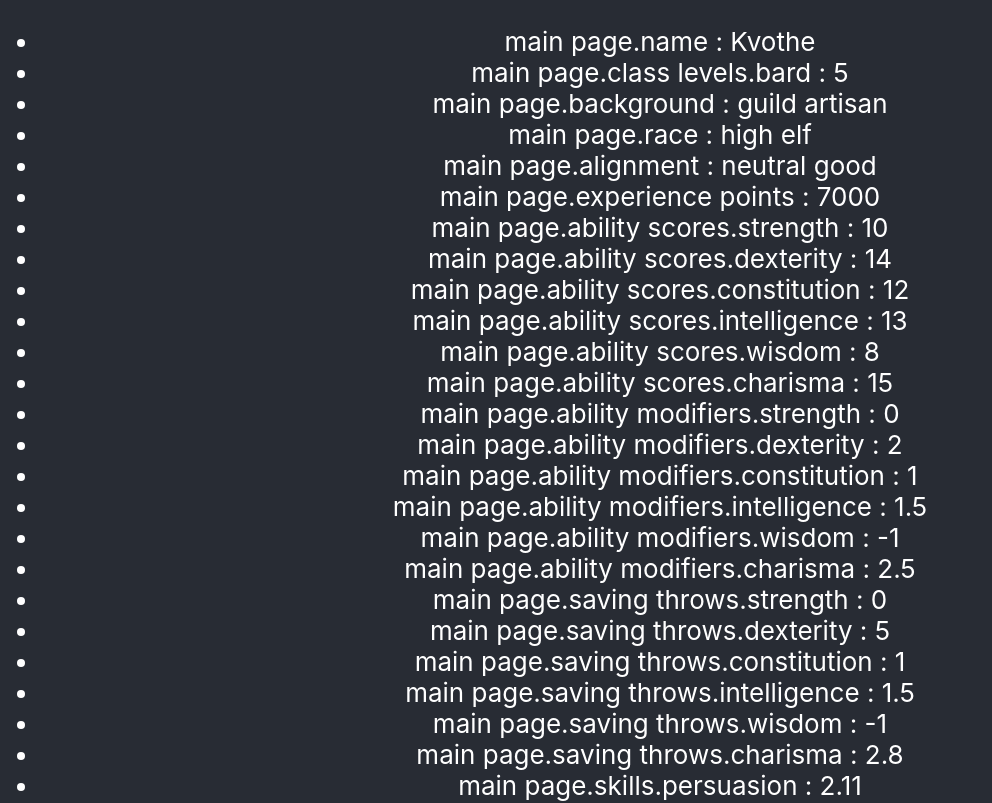
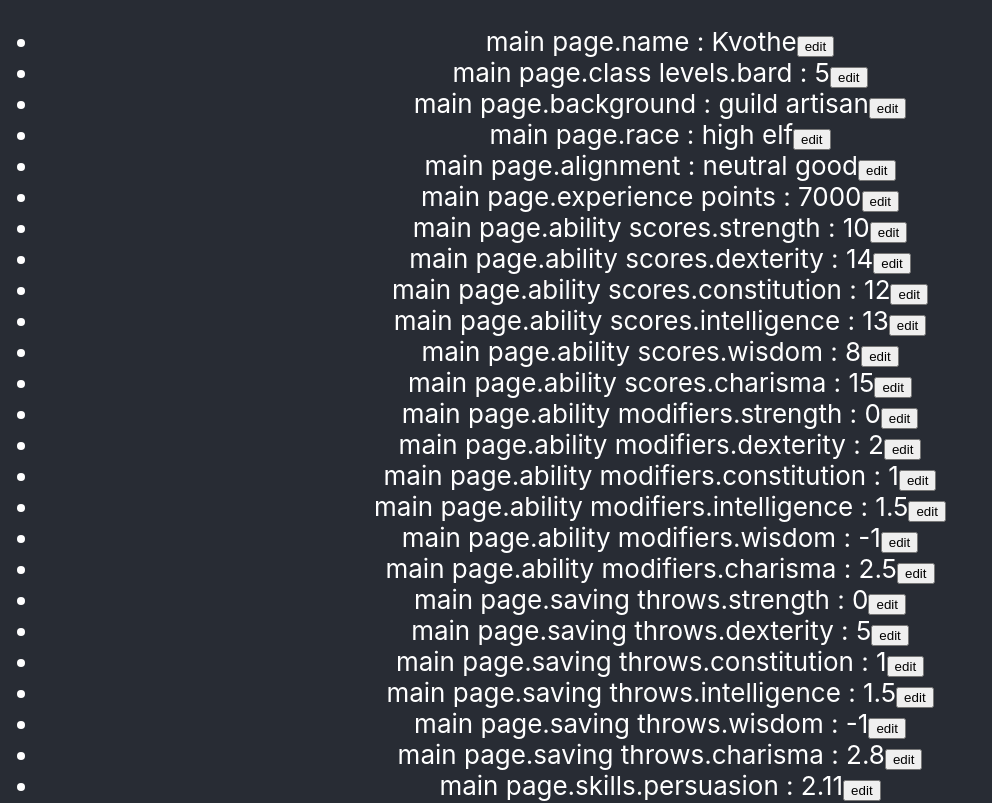
Before and after one commit to WrittenWoods/cobble, a React (Create React App) app: page / in a window 1280 px wide. Shown: the top 803 px of the page, without its empty margins (0-992 px from the left). Built offline with nearby package versions, Linux system fonts and the light colour scheme.

Commit message:
Added arrayEqual helper method, added ability to edit and save blocks to app state

```diff
--- a/src/App.tsx
+++ b/src/App.tsx
@@ -9,12 +9,14 @@ import Sheet from "./Sheet";
 function App() {
 
   const [loadedSheet, setLoadedSheet] = useState(oneDimensionalSheet(starterSheetData))
+  const [text, setText] = useState("hewwo")
 
   return (
     <div className="App">
       <header className="App-header">
         <Sheet
-          sheetData={loadedSheet}
+          loadedSheet={loadedSheet}
+          setLoadedSheet={setLoadedSheet}
         />
       </header>
     </div>
--- a/src/Block.tsx
+++ b/src/Block.tsx
@@ -1,15 +1,49 @@
-import React, { useState } from 'react';
+import React, { useState, useEffect } from 'react';
 import { SearchBlock } from "./helpers/interfaces";
 import { parseContent } from "./helpers/parseContent"
+import { arrayEquals } from "./helpers/arrayEquals"
 
 // Component that represents individual blocks in a character sheet
 // including blocks that may contain other blocks
 
 export default function Block (props) {
+  const [editMode, toggleEditMode] = useState(false)
+  const [content, setContent] = useState(props.content)
+  const [text, setText] = useState(props.content)
+
+  function updateSheet(block) {
+    let arr = [...props.loadedSheet]
+    let newBlock = true
+
+    for (let i = 0; i < arr.length; i++) {
+      if (arrayEquals(arr[i].titlePath, block.titlePath)) {
+        newBlock = false
+        arr[i] = block
+      }
+    }
+
+    if (newBlock) { arr.push(block) }
+
+    props.setLoadedSheet(arr)
+  }
+
+  useEffect(() => {
+    updateSheet({ titlePath: props.titlePath, content: content })
+  }, [content])
 
   // TSX return for the component
 
   return (
-    <li>{props.titlePath.join(".") + " : " + parseContent(props.content, props.sheetData)}</li>
+    <li>
+      <span>
+        {editMode ?
+          <textarea value={text} onChange={(e) => setText(e.target.value)} />
+          : props.titlePath.join(".") + " : " + parseContent(content, props.loadedSheet)
+        }
+      </span>
+      <button onClick={() => { setContent(text); toggleEditMode(!editMode) }}>
+        {editMode ? "save" : "edit"}
+      </button>
+    </li>
   )
 }
--- a/src/Page.tsx
+++ b/src/Page.tsx
@@ -4,9 +4,11 @@ import Block from "./Block";
 export default function Page(props) {
   return (
     <ul>
-      {props.sheetData.map(x =>
+      {props.loadedSheet.map(x =>
         <Block
-          sheetData={props.sheetData}
+          key={x.titlePath.join('.')}
+          loadedSheet={props.loadedSheet}
+          setLoadedSheet={props.setLoadedSheet}
           titlePath={x.titlePath}
           content={x.content}
         />
--- a/src/Sheet.tsx
+++ b/src/Sheet.tsx
@@ -3,8 +3,11 @@ import Page from "./Page";
 
 export default function Sheet(props) {
   return (
-    <Page
-      sheetData={props.sheetData}
-    />
+    <div>
+      <Page
+        loadedSheet={props.loadedSheet}
+        setLoadedSheet={props.setLoadedSheet}
+      />
+    </div>
   );
 }
--- a/src/helpers/nestBlock.ts
+++ b/src/helpers/addNestedBlock.ts
@@ -3,7 +3,7 @@ import { endOfTitlePath } from "./endOfTitlePath";
 
 // Method for adding a SearchBlock to a nested sheet, or changing its value if it's already there.
 
-export const nestBlock = function addSearchBlockToNestedSheetArray
+export const addNestedBlock = function addSearchBlockToNestedSheetArray
   (block: SearchBlock, arr: any[]) {
 
   // By default, identifies the NestedBlock argument as a new NestedBlock
@@ -19,7 +19,7 @@ export const nestBlock = function addSearchBlockToNestedSheetArray
       if (block.titlePath.length === 1) {
         arr[i].content = block.content
       } else {
-        arr[i].content = nestBlock(
+        arr[i].content = addNestedBlock(
           { titlePath: block.titlePath.slice(1), content: block.content }, arr[i].content
         )
       }
@@ -32,7 +32,7 @@ export const nestBlock = function addSearchBlockToNestedSheetArray
     if (block.titlePath.length === 1) {
       arr.push({ title: block.titlePath[0], content: block.content })
     } else {
-      arr.push( { title: block.titlePath[0], content: nestBlock(
+      arr.push( { title: block.titlePath[0], content: addNestedBlock(
         { titlePath: block.titlePath.slice(1), content: block.content }, []
       ) })
     }
--- /dev/null
+++ b/src/helpers/arrayEquals.ts
@@ -0,0 +1,9 @@
+// Check for equality between two arrays containing strings
+
+export const arrayEquals = function checkShallowEqualityBetweenStringArrays
+(a: string[], b: string[]): boolean {
+  return Array.isArray(a) &&
+    Array.isArray(b) &&
+    a.length === b.length &&
+    a.every((val, index) => val === b[index]);
+}
--- a/src/helpers/toNestedSheet.ts
+++ b/src/helpers/toNestedSheet.ts
@@ -1,4 +1,4 @@
-import { nestBlock } from "./nestBlock";
+import { addNestedBlock } from "./addNestedBlock";
 import { NestedBlock, SearchBlock } from "./interfaces";
 
 // Helper method for converting a one-dimensional object array sheet into a nested object sheet.
@@ -9,7 +9,7 @@ export const toNestedSheet = function convertOneDimensionalSheetIntoNestedSheet
   let nestedSheet: NestedBlock[] = []
 
   for (let i = 0; i < arr.length; i++) {
-    nestBlock(arr[i], nestedSheet)
+    addNestedBlock(arr[i], nestedSheet)
   }
 
   return nestedSheet
```
